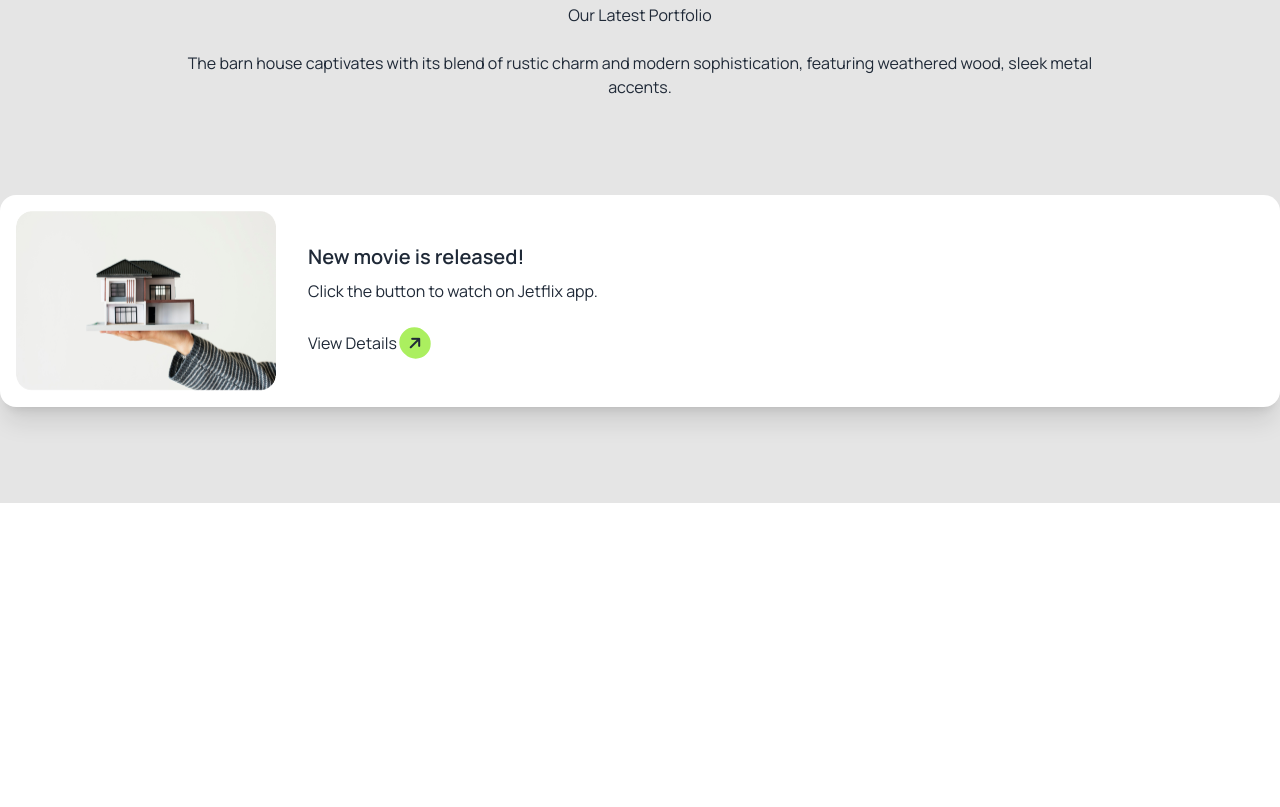
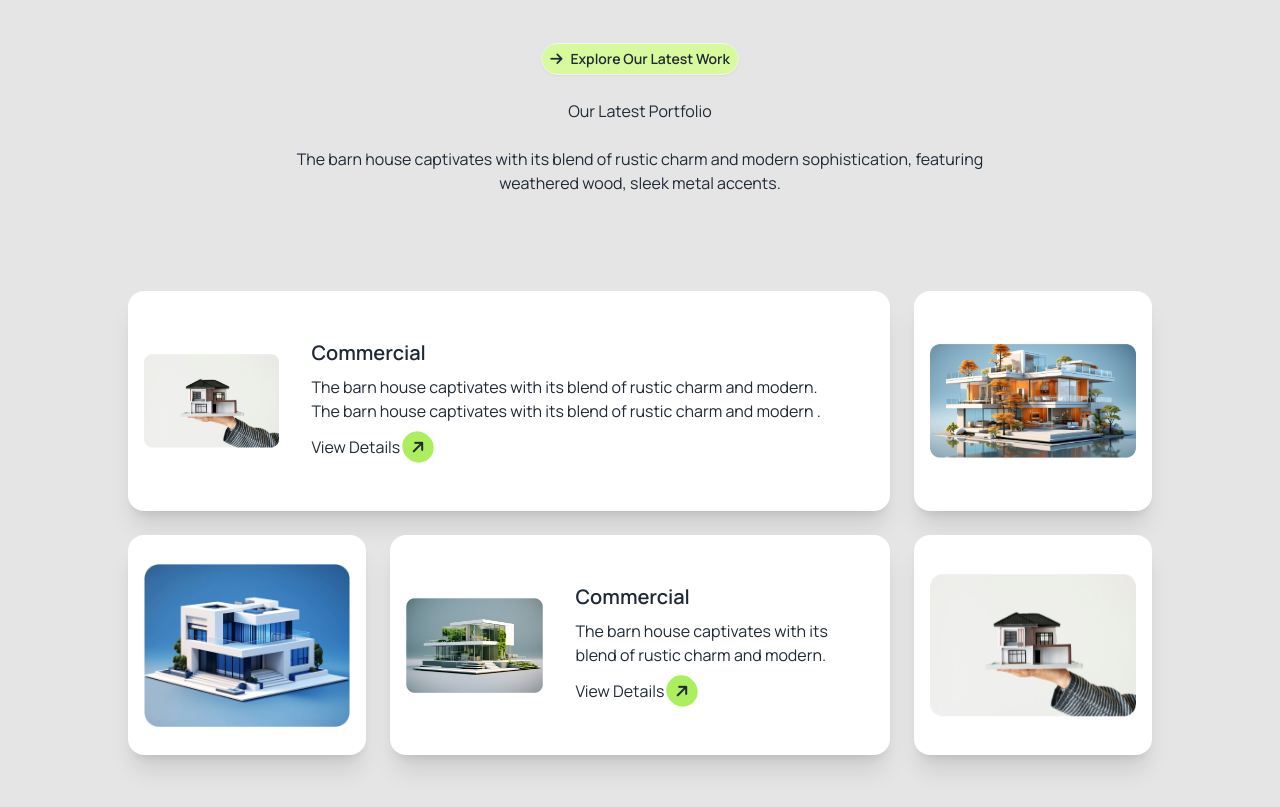
Before and after one commit to Mushfiq80/Home-Design, a plain HTML site: page index.html in a window 1280 px wide. Shown: the part 2108-2915 px from the top of the page. Before the commit the page ends 2611 px from the top, so only its background shows below. Drawn offline with nearby package versions, Linux system fonts and the light colour scheme.

Commit message:
the grid area of the process section done ufff

```diff
--- a/index.html
+++ b/index.html
@@ -189,7 +189,7 @@
             </div>
         </section>
         <!-- Latest Portfolio  -->
-        <section class="md:container pb-24">
+        <section class="md:container py-24 lg:px-32">
             <div class="text-center space-y-6 pb-24">
                 <button class="btn btn-sm bg-lime-200 p-2 rounded-3xl"><i class="fa-solid fa-arrow-right"></i>Explore
                     Our Latest Work</button>
@@ -198,19 +198,54 @@
                     sophistication, featuring weathered wood, sleek metal accents.</p>
             </div>
             <!-- Grid area  -->
-            <div>
+            <div class="grid grid-cols-1 lg:grid-cols-4 gap-6">
+                <!-- card 1 row-1 col-span-2  -->
+                <div class="card card-side flex-col md:flex-row bg-base-100 shadow-xl p-4 border-slate-300 md:col-span-3">
+                    <figure>
+                        <img src="assets/img1.png"
+                            alt="" />
+                    </figure>
+                    <div class="card-body">
+                        <h2 class="card-title">Commercial</h2>
+                        <p>The barn house captivates with its blend of rustic charm and modern. The barn house captivates with its blend of rustic charm and modern .</p>
+                        <div class="card-actions justify-start">
+                            <a>View Details <i class="fa-solid fa-arrow-right -rotate-45 bg-primary-bg rounded-full p-2"></i></a>
+                        </div>
+                    </div>
+                </div>
+                <!-- card 2 row-1 col-span-1  -->
+                <div class="card card-side bg-base-100 shadow-xl p-4 border-slate-300">
+                    <figure>
+                        <img src="assets/img2.png"
+                            alt="" />
+                    </figure>
+                </div>
+                <!-- card 3 row-2 col-span-1  -->
+                <div class="card card-side bg-base-100 shadow-xl p-4 border-slate-300 flex justify-center">
+                    <figure>
+                        <img class="w-full" src="assets/img3.png"
+                            alt="" />
+                    </figure>
+                </div>
+                <!-- card 4 row-2 col-span-2  -->
+                <div class="card card-side bg-base-100 shadow-xl p-4 border-slate-300 flex-col md:flex-row md:col-span-2">
+                    <figure>
+                        <img src="assets/img4.png" alt="" />
+                    </figure>
+                    <div class="card-body">
+                        <h2 class="card-title">Commercial</h2>
+                        <p>The barn house captivates with its blend of rustic charm and modern.</p>
+                        <div class="card-actions justify-start">
+                            <a>View Details <i class="fa-solid fa-arrow-right -rotate-45 bg-primary-bg rounded-full p-2"></i></a>
+                        </div>
+                    </div>
+                </div>
+                <!-- card 5 row-2 col-span-1 end  -->
                 <div class="card card-side bg-base-100 shadow-xl p-4 border-slate-300">
                     <figure>
                         <img src="assets/img1.png"
                             alt="" />
                     </figure>
-                    <div class="card-body">
-                        <h2 class="card-title">New movie is released!</h2>
-                        <p>Click the button to watch on Jetflix app.</p>
-                        <div class="card-actions justify-start">
-                            <a>View Details <i class="fa-solid fa-arrow-right -rotate-45 bg-primary-bg rounded-full p-2"></i></a>
-                        </div>
-                    </div>
                 </div>
             </div>
 
```
